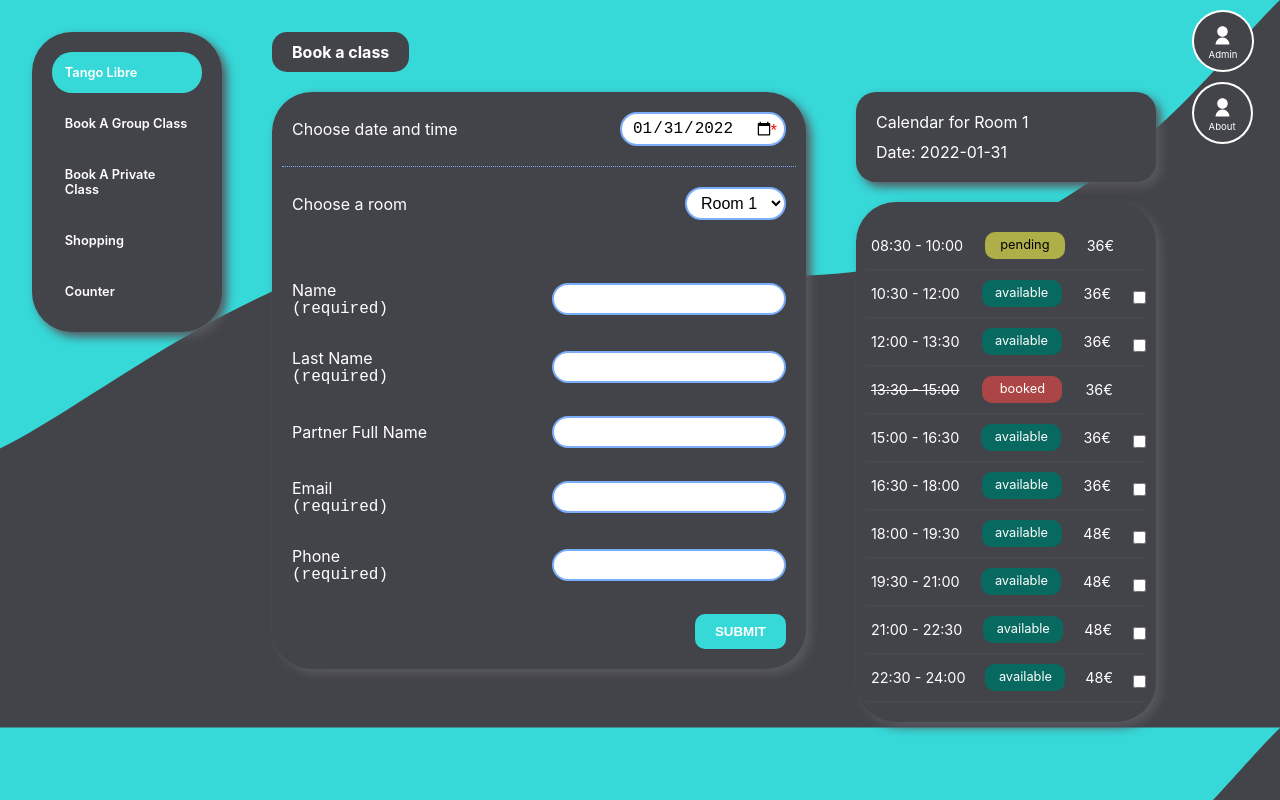
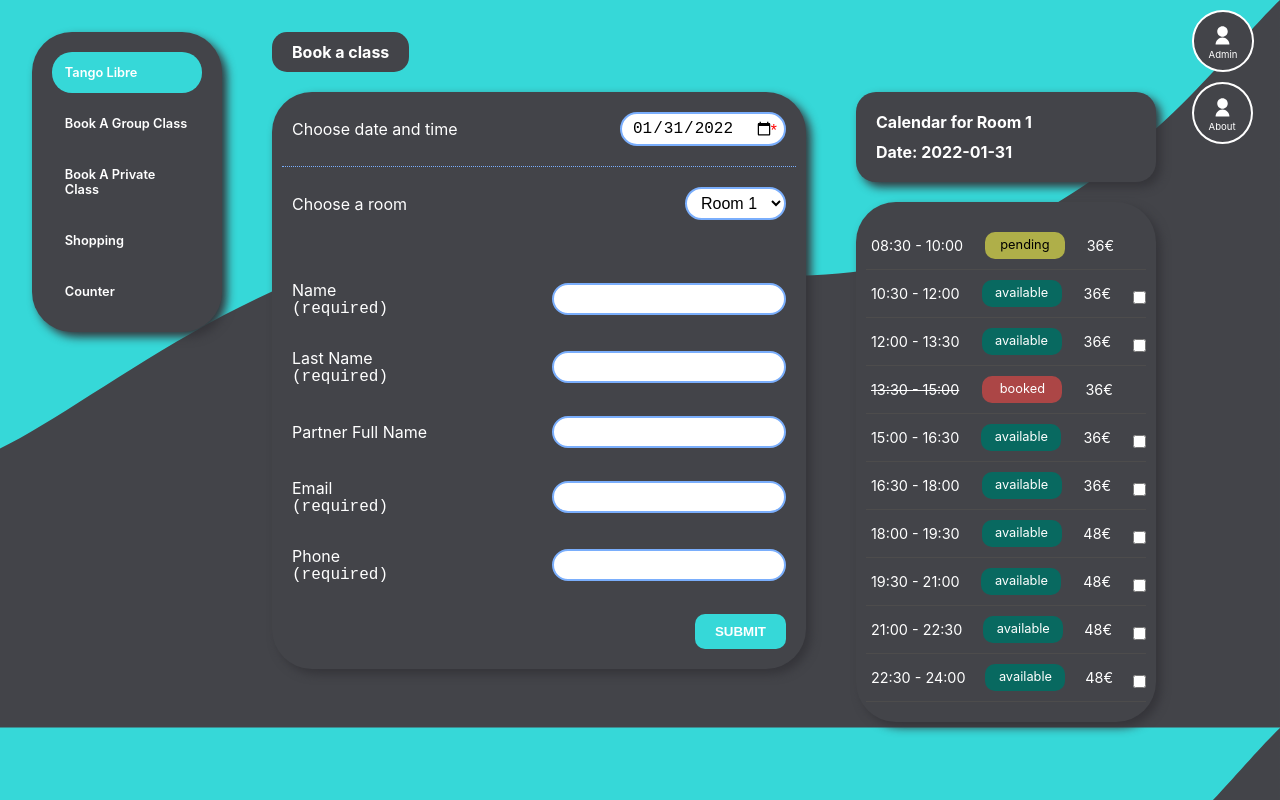
Before and after one commit to matiasfacio/redux-hooks, a React (Create React App) app: page /bookaclass in a window 1280 px wide. Built offline with nearby package versions, Linux system fonts and the light colour scheme.

Commit message:
shadow for containers and moving components that are pages inside the pages folder

```diff
--- a/src/App.css
+++ b/src/App.css
@@ -6,7 +6,7 @@
   --light-blue: #7aaefc;
   --menu-bg-color: #434449;
   --container-bg-color: #434449;
-  --container-shadow: 5px 5px 10px #57585f;
+  --container-shadow: 5px 5px 10px #35353a;
 }
 
 * {
--- a/src/components/layout/Layout.tsx
+++ b/src/components/layout/Layout.tsx
@@ -6,8 +6,8 @@ import { Products } from "../pages/Products";
 import { BookAClass } from "../pages/BookAClass";
 import { Home } from "../pages/Home";
 import { TopRightMenu } from "./TopRightMenu";
-import { About } from "./About";
-import { Admin } from "./Admin";
+import { About } from "../pages/About";
+import { Admin } from "../pages/Admin";
 
 export const Layout = () => {
   return (
--- a/src/components/layout/Room.tsx
+++ b/src/components/layout/Room.tsx
@@ -72,6 +72,7 @@ const StyledRoom = styled.div`
   border-radius: 20px;
   padding: 20px;
   box-shadow: var(--container-shadow);
+  font-weight: 700;
 `;
 
 const RoomCalendar = styled.div`
```
Also changed, not shown: src/components/pages/About.tsx (renamed from src/components/layout/About.tsx), src/components/pages/Admin.tsx (renamed from src/components/layout/Admin.tsx).
